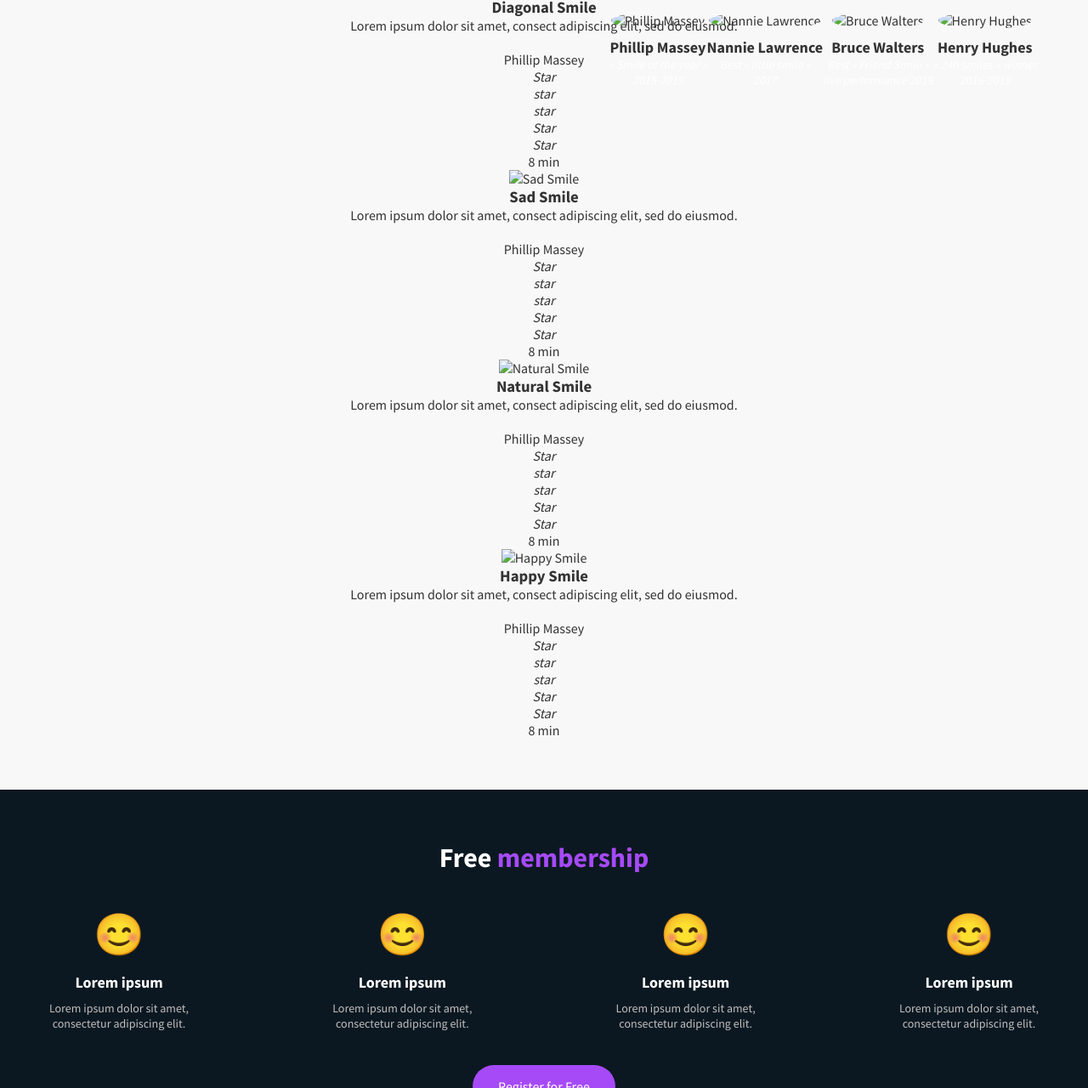
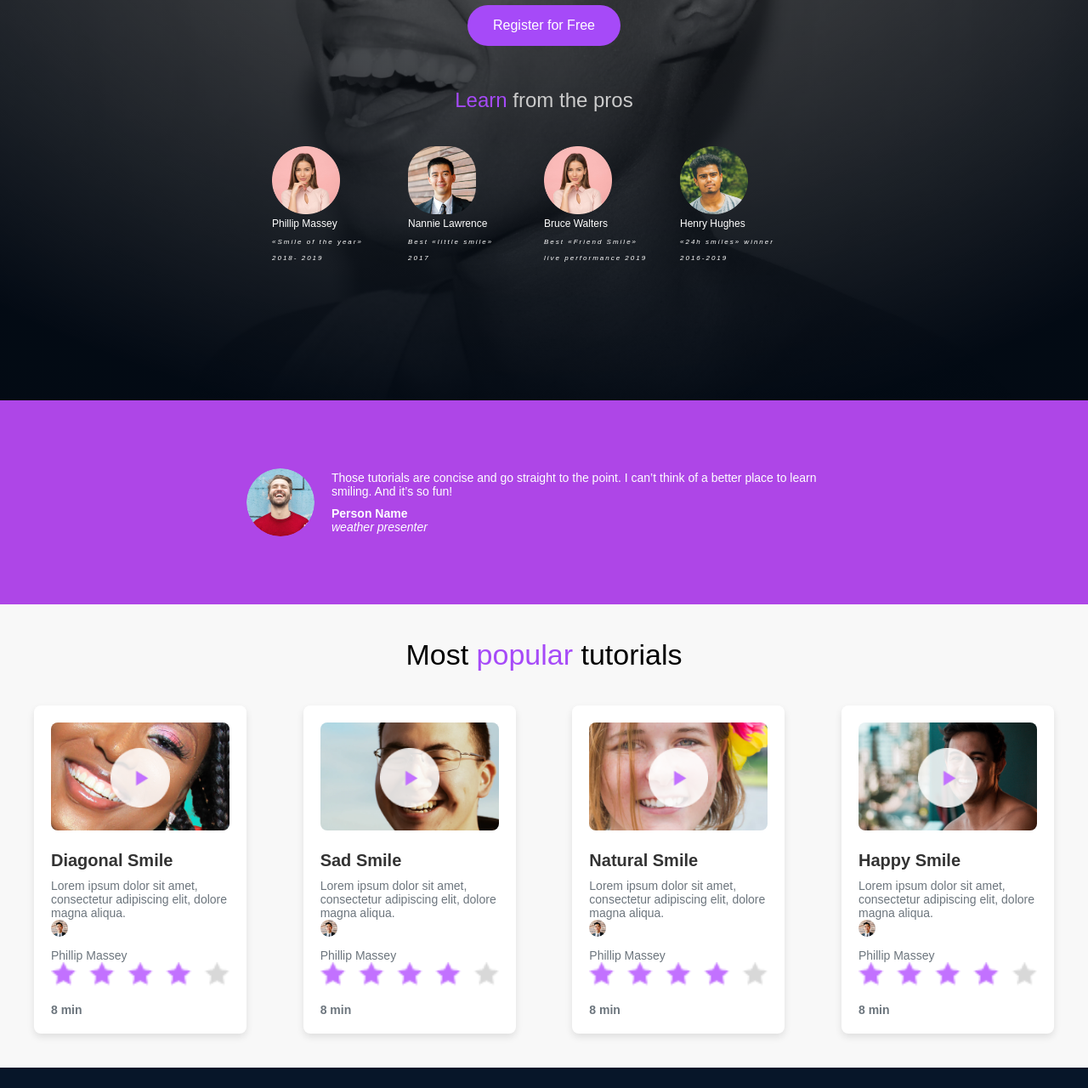
Before and after one commit to constance16/alx_html_css, a plain HTML site: page css_advanced/index.html in a window 1280 px wide. Shown: the part 329-1609 px from the top of the page at 85% size. Drawn offline with Linux system fonts and the light colour scheme.

Commit message:
Modified

```diff
--- a/css_advanced/index.html
+++ b/css_advanced/index.html
@@ -3,18 +3,17 @@
 <head>
     <meta charset="UTF-8">
     <meta name="viewport" content="width=device-width, initial-scale=1.0">
+    <meta http-equiv="X-UA-Compatible" content="IE=edge">
+    <script src="https://kit.fontawesome.com/4a2b055604.js" crossorigin="anonymous"></script>
     <title>SmileSchool</title>
-    <link href="https://fonts.googleapis.com/css2?family=Source+Sans+Pro:wght@400;700&display=swap" rel="stylesheet">
     <link rel="stylesheet" href="styles.css">
 </head>
 <body>
-    <header class="main-header">
-        <section class="main-header">
-            <div class="nav-container">
+    <!-- Header Section -->
+    <header class="principal-header">
         <div class="logo">
-                <img src="./Images/logo.png" alt="smilesland">
+         <img src="./Images/logo.png" alt="smiley">
         </div>
-
         <nav class="nav-links">
             <ul>
                 <li><a href="#courses">Courses</a></li>
@@ -22,180 +21,153 @@
                 <li><a href="#login">Login</a></li>
             </ul>
         </nav>
-         </div>
+    </header>
 
-           <!-- Header content Section -->
-
-         <section class="header text-content">
-               <div class="header text-content container">
-                   <div>
+    <!-- Main Section -->
+    <section class="main">
+        <div class="main-text">
             <h1>Get schooled</h1>
-                     <p>SMILES    GRIN    LAUGH</p>
+            <p>SMILES  GRIN LAUGH</p>
             <a href="#register" class="cta-button">Register for Free</a>
         </div>
-               </div>
+        <div class="prof-section">
+            <h2><span class="highlight">Learn</span> from the pros</h2>
+            <div class="prof-profiles">
 
-               <!--Header Expert Section-->
-           <div class="header expert-section">
-            <h2>Learn from the pros</h2>
-            <div class="expert-profiles">
                 <div class="profile">
-               <img src="./Images/1.png" alt="Phillip Massey">
-               <h3>Phillip Massey</h3>  <!--This text is centered-->
-               <p> <em> « Smile of the year » <br> 2018-2019</em> </p> <!--This text is centered-->
+                    <img src="Images/3.png" style= "margin-right:80px;" alt="Phillip Massey">
+                    <h3>Phillip Massey</h3>
+                    <p>«Smile of the year»</p>
+                    <p> 2018- 2019</p>
                 </div>
 
                 <div class="profile">
-               <img src="./Images/3.png" alt="Nannie Lawrence">
-               <h3>Nannie Lawrence</h3> <!--This text is centered-->
-               <p> <em>Best « little smile » <br> 2017</em></p> <!--This text is centered-->
+                    <img src="./Images/2.png" style= "margin-right:80px;" alt="Nannie Lawrence">
+                    <h3>Nannie Lawrence</h3>
+                    <p>Best «little smile»</p>
+                    <p>2017</p>
                 </div>
 
                 <div class="profile">
-               <img src="Images/2.png" alt="Bruce Walters">
-               <h3>Bruce Walters</h3> <!--This text is centered-->
-               <p> <em>Best « Friend Smile » <br> live performance 2019</em></p> <!--This text is centered-->
+                    <img src="Images/3.png" style= "margin-right:80px;" alt="Bruce Walters">
+                    <h3>Bruce Walters</h3>
+                    <p>Best «Friend Smile»</p>
+                    <p>live performance 2019</p>
                 </div>
 
                 <div class="profile">
-               <img src="./Images/4.png" alt="Henry Hughes">
-               <h3>Henry Hughes</h3> <!--This text is centered-->
-               <p> <em>« 24h smiles » winner <br> 2016-2019 </em></p> <!--This text is centered-->
+                    <img src="./Images/4.png" style= "margin-right:80px;" alt="Henry Hughes">
+                    <h3>Henry Hughes</h3>
+                    <p>«24h smiles» winner</p>
+                    <p>2016-2019</p>
+                </div>
+            </div>
         </div>
     </section>
 
-        </section>
-
-    </header>
-
-    <main>
-        <!--Testimonial Section-->
     <section class="testimonial">
         <div class="testimonial-content">
             <img src="./Images/5.png" alt="Person Name" class="testimonial-img">
             <blockquote>
-                    <p> « Those tutorials are concise and go straight to the point.
+                <p>Those tutorials are concise and go straight to the point.
                     I can’t think of a better place to learn smiling. And it’s so fun!</p>
-                        <p><strong>Person Name</strong></p>
-                        <br>
+
+                  <strong>Person Name</strong> <br>
                   <span><em>weather presenter</em></span>
             </blockquote>
         </div>
     </section>
 
-        <!--Tutorial Section-->
-        <section class="Tutorial Section">
-            <div class="Tutorial-card">
-                <h2>Most <span class="highlight">  popular </span>tutorials</h2>
-                <!--Diagonal Smile-->
+    <section class="popular-tutorials">
+        <h2>Most <span class="highlight">popular</span> tutorials</h2>
+        <div class="tutorials-container">
+
+          <div class="tutorial-card">
             <img src="Images/9.png" alt="Diagonal Smile">
+            <img class="play" src="./images/play.png">
             <h3>Diagonal Smile</h3>
-                <p>Lorem ipsum dolor sit amet, consect adipiscing elit, sed do eiusmod.</p>
-                <!--beneath Diagonal Smile-->
-                <div>
-                    <img src="./images/1 (3).png" alt="">
+            <p>Lorem ipsum dolor sit amet, consectetur
+                adipiscing elit, dolore magna aliqua.
+            </p>
+            <img src="Images/2.png" alt="Phillip Massey" class="star">
             <p>Phillip Massey</p>
-                </div>
-                <div>
-                    <div><i class="fa-solid fa-star">Star</i></div>
-                    <div><i class="fa-solid fa-star">star</i></div>
-                    <div><i class="fa-solid fa-star">star</i></div>
-                    <div><i class="fa-solid fa-star">Star</i></div>
-                    <div><i class="fa-star">Star</i></div>
-                </div>
-                <p>8 min</p>
-            </div>
-
-            <!--Sad Smile-->
-            <div class="Tutorial-card">
-                <img src="Images/6.png" alt="Sad Smile">
-                <h3>Sad Smile</h3>
-                <p>Lorem ipsum dolor sit amet, consect adipiscing elit, sed do eiusmod.</p>
-                <div>
-                    <img src="./images/1 (3).png" alt="">
-                    <p>Phillip Massey</p>
-                </div>
-                <div>
-                    <div><i class="fa-solid fa-star">Star</i></div>
-                    <div><i class="fa-solid fa-star">star</i></div>
-                    <div><i class="fa-solid fa-star">star</i></div>
-                    <div><i class="fa-solid fa-star">Star</i></div>
-                    <div><i class="fa-star">Star</i></div>
-                <div>
+            <img class="rating" src="./images/rating.png" class="rate">
             <p class="duration">8 min</p>
           </div>
 
-            <!--Natural Smile-->
-            <div class="Tutorial-card">
-                <img src="Images/7.png" alt="Natural Smile">
-                <h3>Natural Smile</h3>
-                <p>Lorem ipsum dolor sit amet, consect adipiscing elit, sed do eiusmod.</p>
-                <div>
-                    <img src="./images/1 (3).png" alt="">
+          <div class="tutorial-card">
+            <img src="Images/6.png" alt="Sad Smile">
+            <img class="play" src="./images/play.png">
+            <h3>Sad Smile</h3>
+            <p>Lorem ipsum dolor sit amet, consectetur
+                adipiscing elit, dolore magna aliqua.
+            </p>
+            <img src="Images/2.png" alt="Phillip Massey" class="star">
             <p>Phillip Massey</p>
-                </div>
-                <div>
-                    <div><i class="fa-solid fa-star">Star</i></div>
-                    <div><i class="fa-solid fa-star">star</i></div>
-                    <div><i class="fa-solid fa-star">star</i></div>
-                    <div><i class="fa-solid fa-star">Star</i></div>
-                    <div><i class="fa-star">Star</i></div>
-                </div>
+            <img class="rating" src="./images/rating.png" class="rate">
             <p class="duration">8 min</p>
           </div>
 
-            <!--Happy Smile-->
-            <div class="Tutorial-card">
+          <div class="tutorial-card">
+            <img src="Images/7.png" alt="Natural Smile">
+            <img class="play" src="./images/play.png">
+            <h3>Natural Smile</h3>
+            <p>Lorem ipsum dolor sit amet, consectetur
+                adipiscing elit, dolore magna aliqua.
+            </p>
+            <img src="Images/2.png" alt="Phillip Massey" class="star">
+            <p>Phillip Massey</p>
+            <img class="rating" src="./images/rating.png" class="rate">
+            <p class="duration">8 min</p>
+          </div>
+
+          <div class="tutorial-card">
             <img src="Images/8.png" alt="Happy Smile">
+            <img class="play" src="./images/play.png">
             <h3>Happy Smile</h3>
-                <p>Lorem ipsum dolor sit amet, consect adipiscing elit, sed do eiusmod.</p>
-                <div>
-                    <img src="./images/1 (3).png" alt="">
+            <p>Lorem ipsum dolor sit amet, consectetur
+                adipiscing elit, dolore magna aliqua.
+            </p>
+            <img src="Images/2.png" alt="Phillip Massey" class="star">
             <p>Phillip Massey</p>
+            <img class="rating" src="./images/rating.png" class="rate">
+            <p class="duration">8 min</p>
           </div>
-                <div>
-                    <div><i class="fa-solid fa-star">Star</i></div>
-                    <div><i class="fa-solid fa-star">star</i></div>
-                    <div><i class="fa-solid fa-star">star</i></div>
-                    <div><i class="fa-solid fa-star">Star</i></div>
-                    <div><i class="fa-star">Star</i></div>
-                </div>
-                <p class="duration">8 min</p>
         </div>
       </section>
 
-        <!--Free Membership Section-->
       <section class="membership">
         <h2>Free <span class="highlight">membership</span></h2>
         <div class="benefits-container">
+
           <div class="benefit">
-                    <span class="icon">😊</span>
+            <img src="./Images/smile.png" alt="smile icon" class="icon">
             <h3>Lorem ipsum</h3>
             <p>Lorem ipsum dolor sit amet, consectetur adipiscing elit.</p>
           </div>
 
           <div class="benefit">
-                    <span class="icon">😊</span>
+            <img src="./Images/smile.png" alt="smile icon" class="icon">
             <h3>Lorem ipsum</h3>
             <p>Lorem ipsum dolor sit amet, consectetur adipiscing elit.</p>
           </div>
 
           <div class="benefit">
-                    <span class="icon">😊</span>
+            <img src="./Images/smile.png" alt="smile icon" class="icon">
             <h3>Lorem ipsum</h3>
             <p>Lorem ipsum dolor sit amet, consectetur adipiscing elit.</p>
           </div>
 
           <div class="benefit">
-                    <span class="icon">😊</span>
+            <img src="./Images/smile.png" alt="smile icon" class="icon">
             <h3>Lorem ipsum</h3>
             <p>Lorem ipsum dolor sit amet, consectetur adipiscing elit.</p>
           </div>
+
         </div>
         <a href="#" class="cta-button">Register for Free</a>
       </section>
 
-        <!--F.A.Q Section-->
       <section class="faq">
         <h2>F.A.Q.</h2>
         <div class="faq-container">
@@ -206,10 +178,8 @@
                 Ut enim ad minim veniam, quis nostrud exercitation ullamco laboris nisi
                 ut aliquip ex ea commodo consequat. Duis aute irure dolor in reprehenderit in
                 voluptate velit esse cillum dolore eu fugiat nulla pariatur. Excepteur sint occaecat
-                        cupidatat non proident, sunt in culpa qui officia deserunt mollit anim id est laborum.
-                    </p>
+                cupidatat non proident, sunt in culpa qui officia deserunt mollit anim id est laborum.</p>
           </div>
-
           <div class="faq-item">
             <h3>How does this work?</h3>
             <p>Lorem ipsum dolor sit amet, consectetur adipiscing elit,
@@ -217,10 +187,8 @@
                 Ut enim ad minim veniam, quis nostrud exercitation ullamco laboris nisi
                 ut aliquip ex ea commodo consequat. Duis aute irure dolor in reprehenderit in
                 voluptate velit esse cillum dolore eu fugiat nulla pariatur. Excepteur sint occaecat
-                        cupidatat non proident, sunt in culpa qui officia deserunt mollit anim id est laborum.
-                    </p>
+                cupidatat non proident, sunt in culpa qui officia deserunt mollit anim id est laborum.</p>
           </div>
-
           <div class="faq-item">
             <h3>How does this work?</h3>
             <p>Lorem ipsum dolor sit amet, consectetur adipiscing elit,
@@ -228,10 +196,8 @@
                 Ut enim ad minim veniam, quis nostrud exercitation ullamco laboris nisi
                 ut aliquip ex ea commodo consequat. Duis aute irure dolor in reprehenderit in
                 voluptate velit esse cillum dolore eu fugiat nulla pariatur. Excepteur sint occaecat
-                        cupidatat non proident, sunt in culpa qui officia deserunt mollit anim id est laborum.
-                    </p>
+                cupidatat non proident, sunt in culpa qui officia deserunt mollit anim id est laborum.</p>
           </div>
-
           <div class="faq-item">
             <h3>How does this work?</h3>
             <p>Lorem ipsum dolor sit amet, consectetur adipiscing elit,
@@ -239,27 +205,25 @@
                     Ut enim ad minim veniam, quis nostrud exercitation ullamco laboris nisi
                     ut aliquip ex ea commodo consequat. Duis aute irure dolor in reprehenderit in
                     voluptate velit esse cillum dolore eu fugiat nulla pariatur. Excepteur sint occaecat
-                        cupidatat non proident, sunt in culpa qui officia deserunt mollit anim id est laborum.
-                    </p>
+                    cupidatat non proident, sunt in culpa qui officia deserunt mollit anim id est laborum.</p>
           </div>
         </div>
       </section>
-    </main>
 
       <footer>
-        <div class="footer-container">
+        <div class="footer-content">
             <div class="footer-logo">
-                <img src="./Images/logo.png" alt="smilesland">
+                <img src="./Images/logo.png" alt="smilesland" class=" footer-icon">
             </div>
-
             <div class="social-icons">
                 <a href="#" title="Facebook" aria-label="Facebook"><i class="fa fa-facebook"></i></a>
                 <a href="#" title="Twitter" aria-label="Twitter"><i class="fa fa-twitter"></i></a>
                 <a href="#" title="LinkedIn" aria-label="LinkedIn"><i class="fa fa-linkedin"></i></a>
                 <a href="#" title="Instagram" aria-label="Instagram"><i class="fa fa-instagram"></i></a>
             </div>
-            <p>&copy; @smileSchool 2020</p>
+            <p>&copy; SmileSchool 2020</p>
         </div>
     </footer>
+
 </body>
 </html>
--- a/css_advanced/styles.css
+++ b/css_advanced/styles.css
@@ -12,7 +12,7 @@ body {
 }
 
 /* Header Styling */
-.main-header {
+.principal-header {
   display: flex;
   justify-content: space-between;
   align-items: center;
@@ -46,8 +46,8 @@ body {
   font-weight: 700;
 }
 
-/* Header content Section */
-.header content section {
+/* Main Section Styling */
+.main {
   height: 100vh;
   background: linear-gradient(rgba(0, 0, 0, 0.5), rgba(0, 0, 0, 0.5)), url('Images/Object.png') center/cover no-repeat;
   display: flex;
@@ -58,13 +58,13 @@ body {
   color: white;
 }
 
-.header content section h1 {
+.main h1 {
   font-size: 64px;
   margin-bottom: 10px;
   font-weight: 700;
 }
 
-.header content section p {
+.main p {
   font-size: 24px;
   margin-bottom: 30px;
   letter-spacing: 2px;
@@ -84,21 +84,27 @@ body {
   background-color: #822b82;
 }
 
-/* Expert Section Styling */
-.expert-section {
+/* prof Section Styling */
+.prof-section {
   margin-top: 50px;
-    text-align: center;
+  justify-content: center;
 }
 
-.expert-section h2 {
-    font-size: 32px;
+.prof-section h2 {
+  font-size: 24px;
+  font-weight: lighter;
   color: #ccc;
   margin-bottom: 40px;
 }
 
-.expert-profiles {
+.prof-section h2 .highlight {
+  color: #a64af8; /* Matching the purple color in the design */
+}
+
+.prof-profiles {
   display: flex;
   justify-content: space-around;
+  padding: auto;
 }
 
 .profile {
@@ -106,25 +112,32 @@ body {
 }
 
 .profile img {
-    border-radius: 50%;
-    width: 120px;
-    height: 120px;
-    border-spacing: 15px;
+  border-radius: 40%;
+  width: 80px;
+  height: 80px;
+  border-spacing: 100px;
+
 }
 
 .profile h3 {
-    font-size: 18px;
-    font-weight: 600;
-    margin-top: 10px;
+  font-size: 12px;
+  font-weight: 300;
+  margin-bottom: 10px;
+  border-spacing: 80px;
+  text-align: justify;
+
+
 }
-
 .profile p {
-    font-size: 14px;
-    color: white;
+  font-size: 8px;
+  font-weight: 200;
+  margin-bottom: 10px;
+  font-style: italic;
+  text-align: justify;
 }
 
 section {
-    padding: 60px 20px;
+  padding: 80px 40px;
   text-align: center;
 }
 
@@ -132,7 +145,7 @@ section {
 
 .testimonial {
   background-color: #ae46e7; /* Violet background */
-    padding: 40px 20px;
+  padding: auto;
 }
 
 .testimonial-content {
@@ -144,21 +157,20 @@ section {
 }
 
 .testimonial-img {
-    width: 120px;
-    height: 120px;
+  width: 80px;
+  height: 80px;
   border-radius: 50%;
   margin-right: 20px;
 }
 
 blockquote {
-    font-size: 18px;
+  font-size: 14px;
   color: white;
   text-align: left;
   max-width: 600px;
 }
 
 blockquote p {
-    font-style: italic;
   margin-bottom: 10px;
 }
 
@@ -178,19 +190,31 @@ blockquote footer span {
   color: #ccc;
 }
 
-/* Tutorial Section Styling */
-.Tutorial Section {
+/* Section Styling */
+.popular-tutorials {
   padding: 40px;
   text-align: center;
 }
 
-  .Tutorial Section h2 {
-    font-size: 32px;
-    margin-bottom: 20px;
+.popular-tutorials h2 {
+  font-size: 34px;
+  font-weight: normal;
+  color: black;
+  margin-bottom: 40px;
 }
 
-  .Tutorial Section h2 .highlight {
+.popular-tutorials h2 .highlight {
   color: #a64af8; /* Matching the purple color in the design */
+}
+
+/* Tutorials Container */
+.tutorials-container {
+  display: flex;
+  justify-content: space-between;
+  align-items: flex-start;
+  gap: 20px;
+  max-width: 1200px;
+  margin: 0 auto;
 }
 
 /* Tutorial Card Styling */
@@ -201,14 +225,36 @@ blockquote footer span {
   padding: 20px;
   max-width: 250px;
   text-align: left;
+  position: relative;
 }
 
+.tutorial-card .star {
+  width: 20px;
+  height: 20px;
+  border-radius: 50%;
+  margin-right: 20px;
+}
+
+.tutorial-card .rate {
+  width: 10px;
+  height: 10px;
+  margin-right: 10px;
+
+}
 .tutorial-card img {
   width: 100%;
   border-radius: 8px;
   margin-bottom: 10px;
 }
 
+.tutorial-card .play {
+ height: 70px;
+  width: 70px;
+  position: absolute;
+  top: 50px;
+  right: 90px;
+
+}
 .tutorial-card h3 {
   font-size: 20px;
   margin: 10px 0;
@@ -227,15 +273,15 @@ blockquote footer span {
 }
 
 /* General Text Styling */
-  .Tutorial Section p {
+.popular-tutorials p {
   font-size: 14px;
 }
 
 /* Membership Section Styling */
 .membership {
   padding: 60px 20px;
-    background-color: #0c1821; /* Dark background color */
-    text-align: center;
+  background-color: #071629; /* Dark background color */
+
 }
 
 .membership h2 {
@@ -244,8 +290,14 @@ blockquote footer span {
   margin-bottom: 40px;
 }
 
-  .membership h2 .highlight {
-    color: #a64af8; /* Purple color for "Free" */
+.membership h3 {
+  color: #fff;
+  text-align: center;
+}
+
+.membership p {
+  color: #fff;
+  text-align: center;
 }
 
 /* Benefits Container */
@@ -263,13 +315,16 @@ blockquote footer span {
   text-align: center;
   color: #fff;
   max-width: 200px;
+  align-items: center;
 }
 
 .benefit .icon {
   font-size: 48px;
   color: #a64af8; /* Purple color for icons */
-    display: block;
-    margin-bottom: 15px;
+  display: flex;
+  height: 20px;
+  width: 20px;
+  position: absolute;
 }
 
 .benefit h3 {
@@ -321,6 +376,9 @@ blockquote footer span {
   gap: 40px;
   max-width: 1200px;
   margin: 0 auto;
+  width: 920px;
+height: 707px;
+flex-shrink: 0;
 }
 
 /* Individual FAQ Item */
@@ -341,27 +399,33 @@ blockquote footer span {
   color: #666; /* Lighter gray for answers */
 }
 
+section {
+  padding: 80px 40px;
+  text-align: center;
+}
 /* Footer Styles */
 footer {
-    background-color: #333; /* Dark background color */
+  background-color: #071629; /* Dark background color */
   color: white; /* White text color */
-    text-align: center; /* Center text */
   padding: 20px; /* Padding around the footer */
   position: relative; /* Positioning context for child elements */
   bottom: 0; /* Stick to the bottom */
   width: 100%; /* Full width */
+  height: 100;
 }
 .footer-content {
   max-width: 1200px; /* Limit width */
   margin: 0 auto; /* Center content */
 }
+.footer-content p {
+  text-align: center;
+  color: #333;
+  font-size: small;
+}
+
 .social-icons {
   margin-top: 10px; /* Space above icons */
-}
-.footer-content-logo {
-    font-size: 24px;
-    font-weight: bold;
-    color: white;
+  text-align: right;
 }
 .social-icons a {
   color: white; /* White icons */
@@ -372,3 +436,8 @@ footer {
 .social-icons a:hover {
   color: #ff4081; /* Change color on hover */
 }
+
+.footer-icon {
+  text-align: left;
+  margin: 0 10px;
+}
```
Also changed, not shown: css_advanced/Images/1.png (added), css_advanced/Images/2.png (added), css_advanced/Images/3.png (added), css_advanced/Images/4.png (added), css_advanced/Images/5.png (added), css_advanced/Images/6.png (added), css_advanced/Images/7.png (added), css_advanced/Images/8.png (added), css_advanced/Images/9.png (added), css_advanced/Images/Object.png (added), css_advanced/Images/logo.png (added), css_advanced/Images/play.png (added), css_advanced/Images/rating.png (added), css_advanced/Images/smile.png (added), 1 other file. Lines whose indentation alone changed are shown as unchanged.
